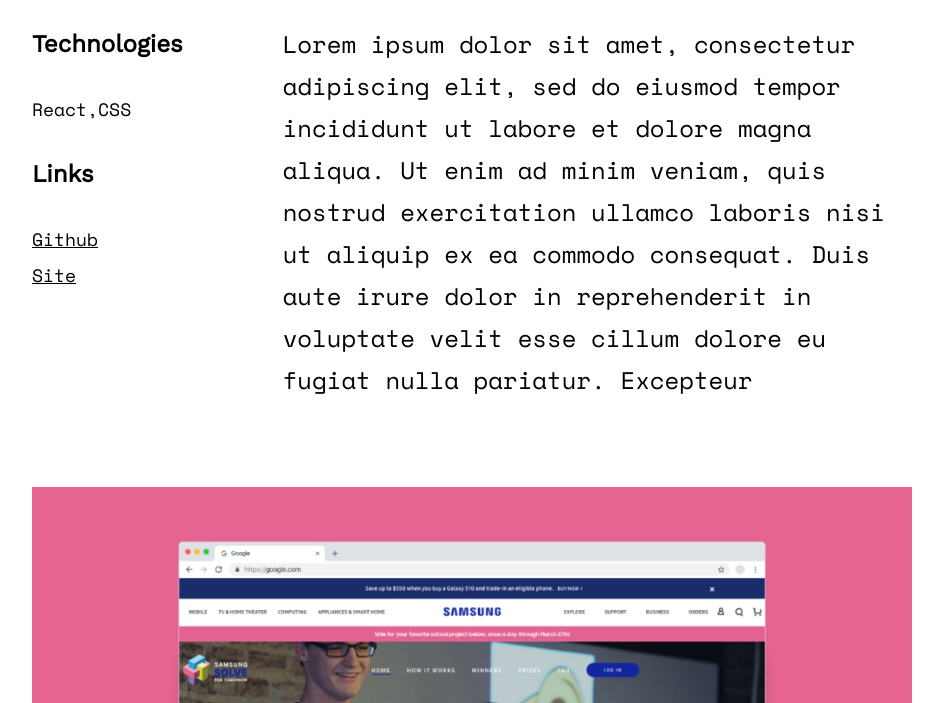
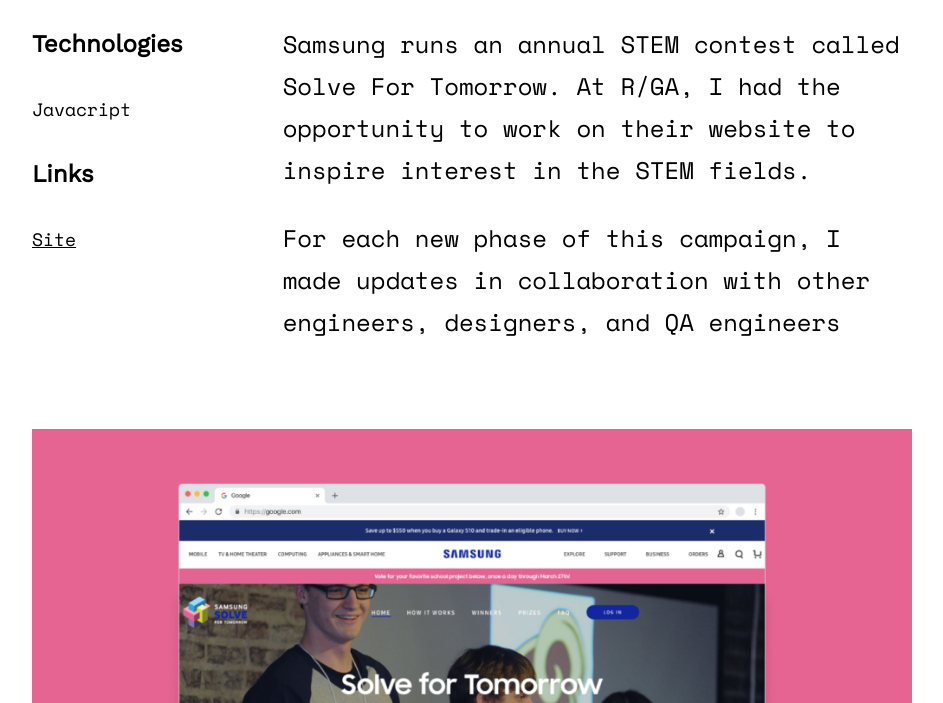
Before and after one commit to AMSpears/updatePersonalPortfolio, a Gatsby site in the folder gatsby-site/: page /sft-sansumg in a window 1280 px wide. Shown: the part 737-1440 px from the top of the page, without its empty margins (168-1111 px from the left). Built offline with nearby package versions, Linux system fonts and the light colour scheme; Gatsby itself is replaced by a stand-in of ours.

Commit message:
Add copy to sansumg page

```diff
--- a/gatsby-site/src/components/projects/sftSamsung/sftSamsung.js
+++ b/gatsby-site/src/components/projects/sftSamsung/sftSamsung.js
@@ -20,17 +20,17 @@ const SFTSamsung = () => {
               <div>
                 <div className = 'tech-details'>
                   <h2>Technologies</h2>
-                  <p>React,CSS</p>
+                  <p>Javacript</p>
                 </div>
                 <div className= 'tech-details'>
                   <h2>Links</h2>
-                  <a href= "#" target= "blank">Github</a>
-                  <a href= "#" target= "blank">Site</a>
+                  <a href= "https://www.samsung.com/us/solvefortomorrow/" target= "blank">Site</a>
                 </div>
               </div>
               <div>
                 <div>
-                  <p>Lorem ipsum dolor sit amet, consectetur adipiscing elit, sed do eiusmod tempor incididunt ut labore et dolore magna aliqua. Ut enim ad minim veniam, quis nostrud exercitation ullamco laboris nisi ut aliquip ex ea commodo consequat. Duis aute irure dolor in reprehenderit in voluptate velit esse cillum dolore eu fugiat nulla pariatur. Excepteur</p>
+                  <p>Samsung runs an annual STEM contest called Solve For Tomorrow. At R/GA, I had the opportunity to work on their website to inspire interest in the STEM fields.</p>
+                  <p>For each new phase of this campaign, I made updates in collaboration with other engineers, designers, and QA engineers</p>
                 </div>
               </div>
             </div>
@@ -38,11 +38,7 @@ const SFTSamsung = () => {
           <div className = 'project-img'>
             <img src = {SectionImgOne} alt = 'Site img' />
           </div>
-          <div className = 'details-2'>
-            <h2>Lorem ipsum dolor sit</h2>
-            <p>Lorem ipsum dolor sit amet, consectetur adipiscing elit, sed do eiusmod tempor incididunt ut labore et dolore magna aliqua. Ut enim ad minim veniam, quis nostrud exercitation ullamco laboris nisi ut aliquip ex ea commodo consequat.
-            </p>
-          </div>
+
           <div id = 'next-project-link-container'>
             <h3>Next Project</h3>
             <Link to= '/pentimento'> Pentimento</Link>
```
